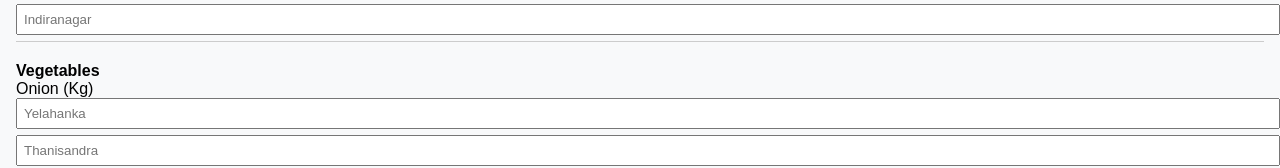
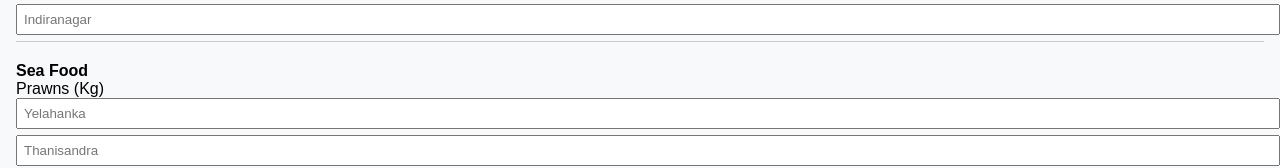
Before and after one commit to stewmakerindia/Stock-Dispatch-Form, a React (Vite) app: page / in a window 1280 px wide. Shown: the part 558-726 px from the top of the page. Built offline with nearby package versions, Linux system fonts and the light colour scheme.

Commit message:
Add files via upload

```diff
--- a/src/App.js
+++ b/src/App.js
@@ -1,3 +1,4 @@
+
 import React, { useState } from "react";
 
 const stockItems = [
@@ -5,10 +6,77 @@
   { type: "item", name: "Chicken", unit: "Kg" },
   { type: "item", name: "Mutton", unit: "Kg" },
   { type: "item", name: "Eggs", unit: "Tray" },
+  { type: "header", label: "Sea Food" },
+  { type: "item", name: "Prawns", unit: "Kg" },
   { type: "header", label: "Vegetables" },
+  { type: "item", name: "Coconut", unit: "Kg" },
+  { type: "item", name: "Potato", unit: "Kg" },
+  { type: "item", name: "Beans", unit: "Kg" },
   { type: "item", name: "Onion", unit: "Kg" },
-  { type: "item", name: "Carrot", unit: "Kg" }
+  { type: "item", name: "Small Onion", unit: "Kg" },
+  { type: "item", name: "Carrot", unit: "Kg" },
+  { type: "item", name: "Ginger", unit: "Kg" },
+  { type: "item", name: "Raw Mango", unit: "Kg" },
+  { type: "item", name: "Peeled Garlic", unit: "Packet" },
+  { type: "item", name: "Mushroom", unit: "Packet" },
+  { type: "header", label: "Packaged Foods" },
+  { type: "item", name: "Bread", unit: "Packet" },
+  { type: "item", name: "Bread Powder", unit: "Packet" },
+  { type: "item", name: "Instant Dry Yeast", unit: "Packet" },
+  { type: "item", name: "Chips", unit: "Packet" },
+  { type: "item", name: "Maida", unit: "Kg" },
+  { type: "item", name: "Pickles", unit: "Bottle" },
+  { type: "item", name: "Coconut Powder", unit: "Packet" },
+  { type: "item", name: "Magic Masala", unit: "Packet" },
+  { type: "item", name: "Soya Granules", unit: "Packet" },
+  { type: "header", label: "Spices & Condiments" },
+  { type: "item", name: "Garam Masala", unit: "Packet" },
+  { type: "item", name: "Chilli Powder", unit: "Packet" },
+  { type: "item", name: "Turmeric Powder", unit: "Packet" },
+  { type: "item", name: "Salt", unit: "Kg" },
+  { type: "item", name: "Sugar", unit: "Kg" },
+  { type: "item", name: "Vinegar", unit: "Bottle" },
+  { type: "item", name: "Cloves", unit: "Packet" },
+  { type: "item", name: "Cardamom", unit: "Packet" },
+  { type: "item", name: "Black Pepper", unit: "Packet" },
+  { type: "item", name: "Cinnamon", unit: "Packet" },
+  { type: "item", name: "Dry Chilli", unit: "Packet" },
+  { type: "item", name: "Dry Chilli Round", unit: "Packet" },
+  { type: "item", name: "Whole Coriander", unit: "Packet" },
+  { type: "item", name: "Fennel", unit: "Packet" },
+  { type: "header", label: "Dry Fruits & Nuts" },
+  { type: "item", name: "Raisins", unit: "Packet" },
+  { type: "item", name: "Cashew", unit: "Packet" },
+  { type: "header", label: "Oils & Fat" },
+  { type: "item", name: "Sunflower Oil", unit: "Ltr" },
+  { type: "item", name: "Coconut Oil", unit: "Ltr" },
+  { type: "item", name: "Ghee", unit: "Ltr" },
+  { type: "header", label: "Rice" },
+  { type: "item", name: "Appam Rice", unit: "Bori" },
+  { type: "item", name: "Ghee Rice", unit: "Bori" },
+  { type: "header", label: "Finished Goods" },
+  { type: "item", name: "Chicken Cutlets", unit: "Packet" },
+  { type: "item", name: "Veg Cutlets", unit: "Packet" },
+  { type: "item", name: "Roast Masala", unit: "Packet" },
+  { type: "item", name: "Barrista", unit: "Packet" },
+  { type: "header", label: "Packing Materials" },
+  { type: "item", name: "Banana Leaf", unit: "Pcs" },
+  { type: "item", name: "Appam Box", unit: "Box" },
+  { type: "item", name: "SM Bag", unit: "Box" },
+  { type: "item", name: "SM Bag (w/o handle)", unit: "Box" },
+  { type: "item", name: "Railway Meal Cover", unit: "Box" },
+  { type: "item", name: "Cutlet Box", unit: "Box" },
+  { type: "item", name: "500ml container", unit: "Box" },
+  { type: "item", name: "500g container", unit: "Box" },
+  { type: "item", name: "Chutney Box", unit: "Box" },
+  { type: "item", name: "Silver Pouch - 9X12", unit: "Box" },
+  { type: "item", name: "Silver Pouch - 6X9", unit: "Box" },
+  { type: "item", name: "Staeppler Pins", unit: "Box" },
+  { type: "item", name: "Tape", unit: "Pcs" },
+  { type: "header", label: "Garbage Bag" },
+  { type: "item", name: "Garbage Bag - 24 X 32", unit: "Box" },
 ];
+
 
 const App = () => {
   const [date, setDate] = useState(() => new Date().toISOString().substring(0, 10));
```
